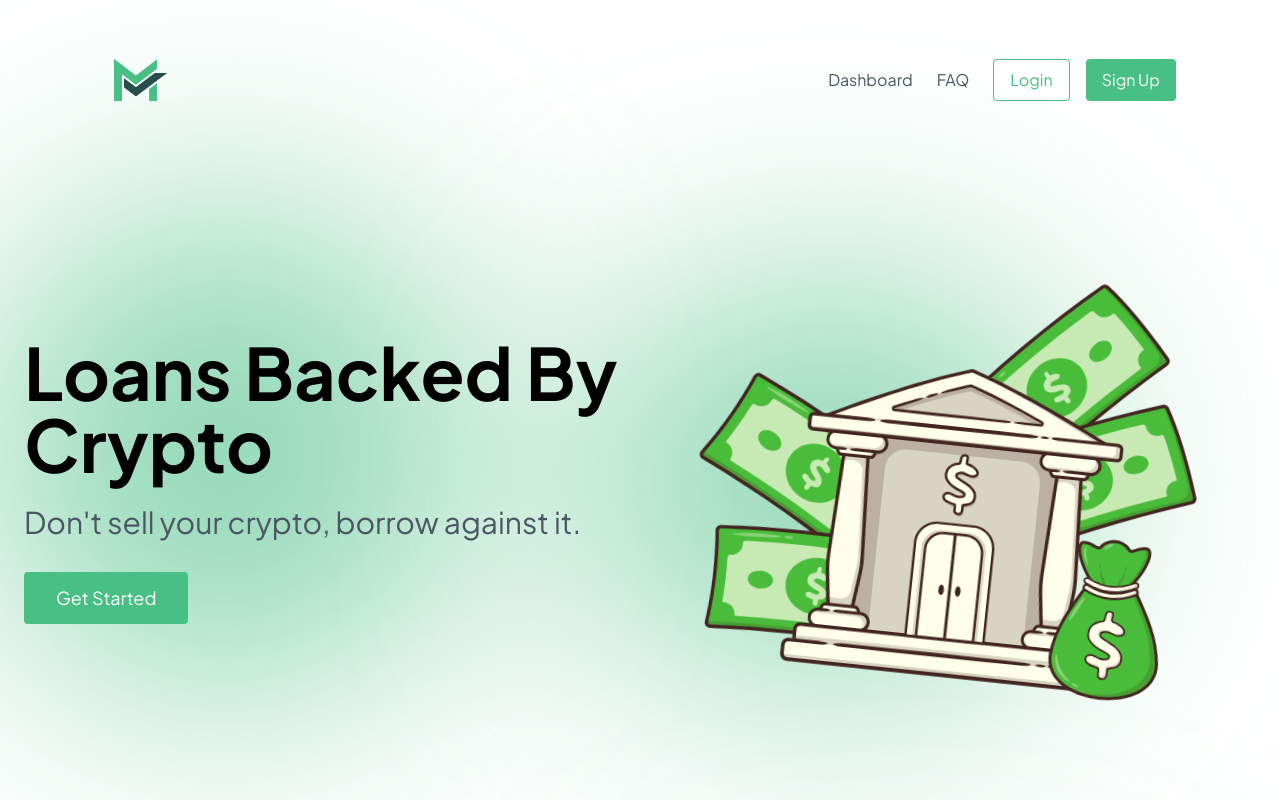
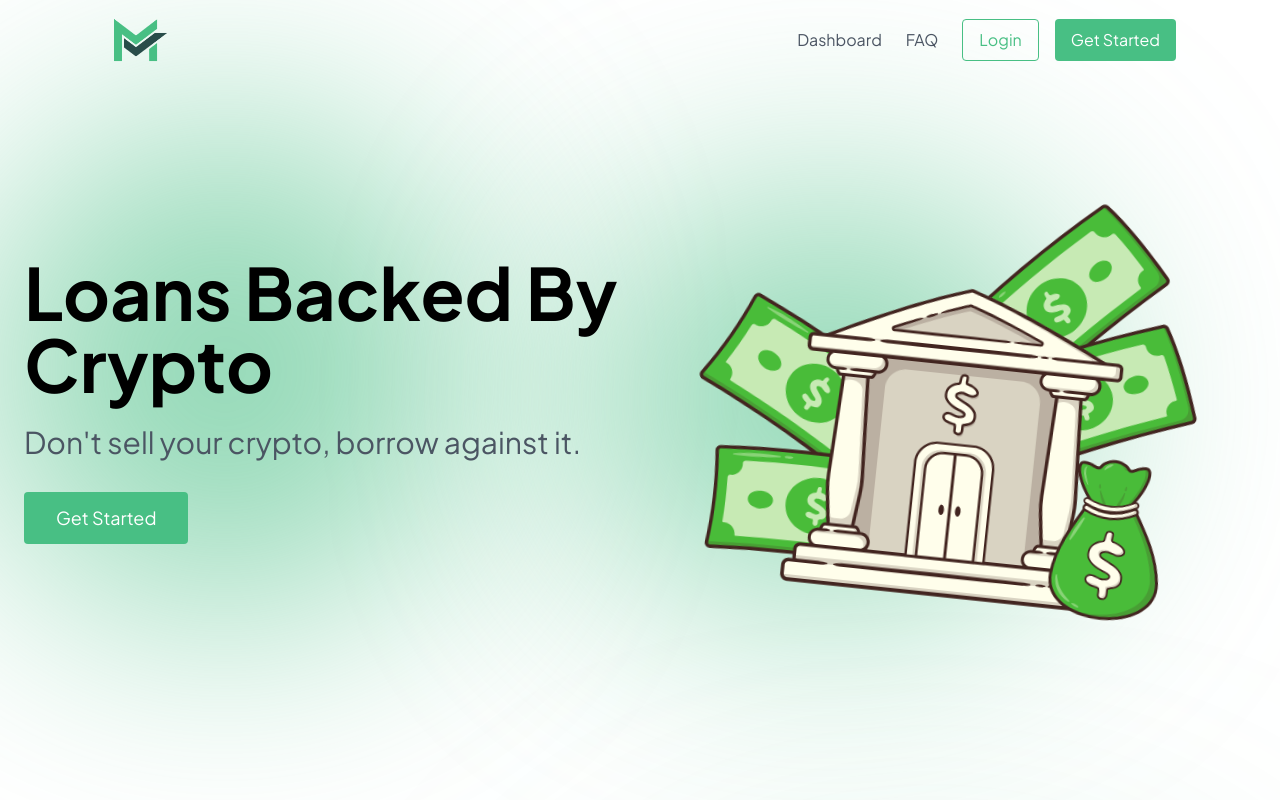
Before and after one commit to veermshah/MicroVault, a React (Vite) app in the folder frontend/: page / in a window 1280 px wide. Shown: the top 800 px of the page. Built offline with nearby package versions, Linux system fonts and the light colour scheme; the HTML template or start-up script is replaced by a standard one.

Commit message:
header change

```diff
--- a/frontend/src/components/header.jsx
+++ b/frontend/src/components/header.jsx
@@ -4,8 +4,9 @@ import MicroVaultLogo from '../assets/MicroVault.png';
 
 const Header = () => {
   return (
-    <header className="bg-transparent my-8 mx-4 md:mx-12 lg:mx-20 relative overflow-visible">
-      <div className="container mx-auto px-6 py-4 flex items-center justify-between relative z-20">
+    <header className="bg-transparent my-0 mx-4 md:mx-12 lg:mx-20 relative overflow-visible">
+      <div className="bg-white rounded-lg overflow-hidden">
+        <div className="container mx-auto px-6 py-2 flex items-center justify-between relative z-20">
           <div className="flex items-center">
             <Link to="/">
               <img src={MicroVaultLogo} alt="MicroVault Logo" className="h-16 w-auto" />
@@ -18,9 +19,10 @@ const Header = () => {
             </ul>
             <div className="flex space-x-4">
               <button className="px-4 py-2 text-[#48BF84] border border-[#48BF84] rounded hover:bg-[#48BF84] hover:text-white transition duration-300">Login</button>
-            <button className="px-4 py-2 bg-[#48BF84] text-white rounded hover:bg-[#3da46f] transition duration-300">Sign Up</button>
+              <button className="px-4 py-2 bg-[#48BF84] text-white rounded hover:bg-[#3da46f] transition duration-300">Get Started</button>
             </div>
           </nav>
+        </div>
       </div>
     </header>
   );
```
Lines whose indentation alone changed are shown as unchanged.
